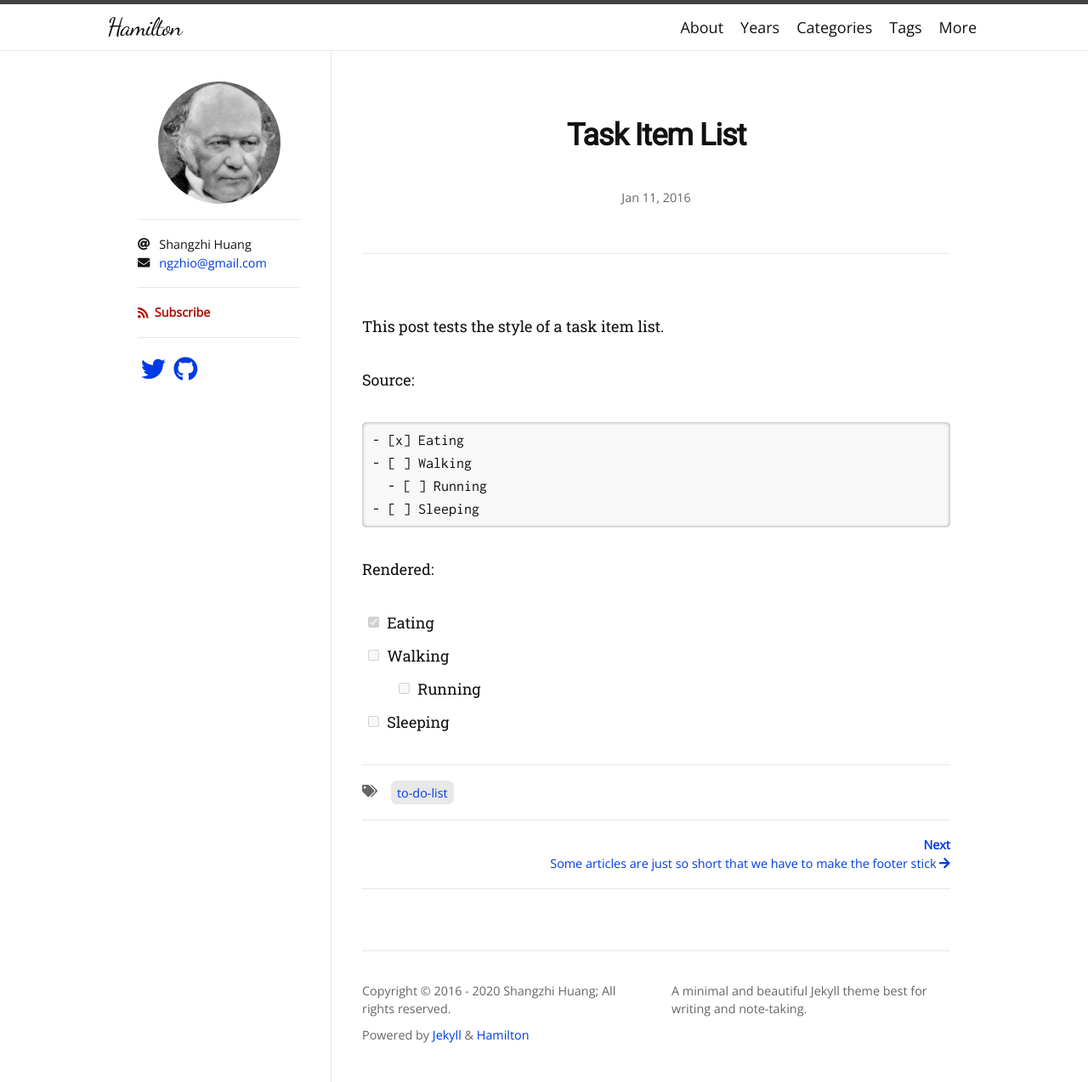
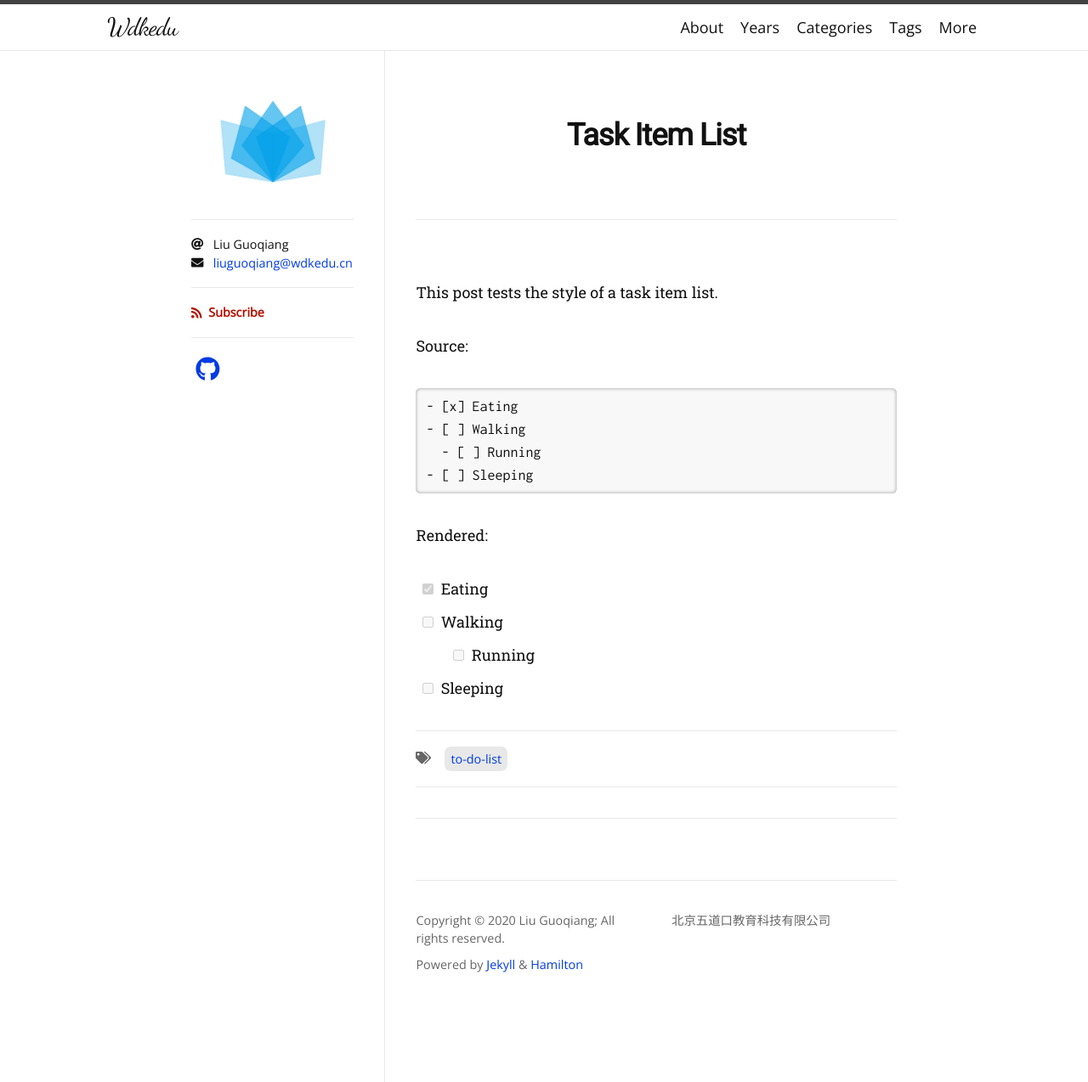
Before and after one commit to wdkedu/wdkedu.github.io, a Jekyll site: the page built from archive_post/2016-01-11-task-item-list.md, in a window 1280 px wide. Shown: the whole page at 85% size. Built offline with Jekyll 4.4.1, drawn with Linux system fonts in a browser that asks for light colours; nearby versions of some CDN libraries; some web fonts are replaced.

Commit message:
liuguoqiang

```diff
--- a/_config.yml
+++ b/_config.yml
@@ -1,8 +1,8 @@
-title: Hamilton
-description: A minimal and beautiful Jekyll theme best for writing and note-taking.
-author: Shangzhi Huang
+title: Wdkedu
+description:  北京五道口教育科技有限公司
+author: Liu Guoqiang
 avatar: /logo.png
-email: ngzhio@gmail.com
+email: liuguoqiang@wdkedu.cn
 
 plugins:
   - jekyll-seo-tag
@@ -26,18 +26,3 @@ exclude:
   - scripts/
   - README.md
   - jekyll-theme-hamilton.gemspec
-
-# Jekyll SEO Tag (Optional)
-# =========================
-twitter:
-  username: ngzhio
-  card: summary
-logo: logo.png
-social:
-  name: Shangzhi Huang
-  links:
-    - https://twitter.com/ngzhio
-    - https://www.facebook.com/ngzhio
-    - https://github.com/ngzhio
-google_site_verification: u4WXQl0Eu66rsQo2kRdCNx
-lang: en
--- a/_data/social.yml
+++ b/_data/social.yml
@@ -1,6 +1,3 @@
-- title: Twitter
-  url: https://twitter.com/ngzhio
-  icon: fab fa-twitter
 - title: GitHub
-  url: https://github.com/ngzhio/jekyll-theme-hamilton
+  url: https://github.com/wdkedu/wdkedu.github.io
   icon: fab fa-github
```
Also changed, not shown: archive_post/2016-05-20-this-post-demonstrates-post-content-styles.md (added, +116 -0 lines), _posts/2020-11-06-cooperate-governance.md (renamed from _posts/2016-05-20-this-post-demonstrates-post-content-styles.md), archive_post/2016-01-11-task-item-list.md (renamed from _posts/2016-01-11-task-item-list.md), archive_post/2016-05-19-super-short-article.md (renamed from _posts/2016-05-19-super-short-article.md), archive_post/2016-05-20-my-example-post.md (renamed from _posts/2016-05-20-my-example-post.md), archive_post/2016-05-20-super-long-article.md (renamed from _posts/2016-05-20-super-long-article.md), archive_post/2016-05-20-welcome-to-jekyll.md (renamed from _posts/2016-05-20-welcome-to-jekyll.md), favicon.ico (added), jekyll-theme-hamilton.gemspec, logo.png, screenshot-midnight.png (deleted), screenshot-sunrise.png (deleted), screenshot.png (deleted).
